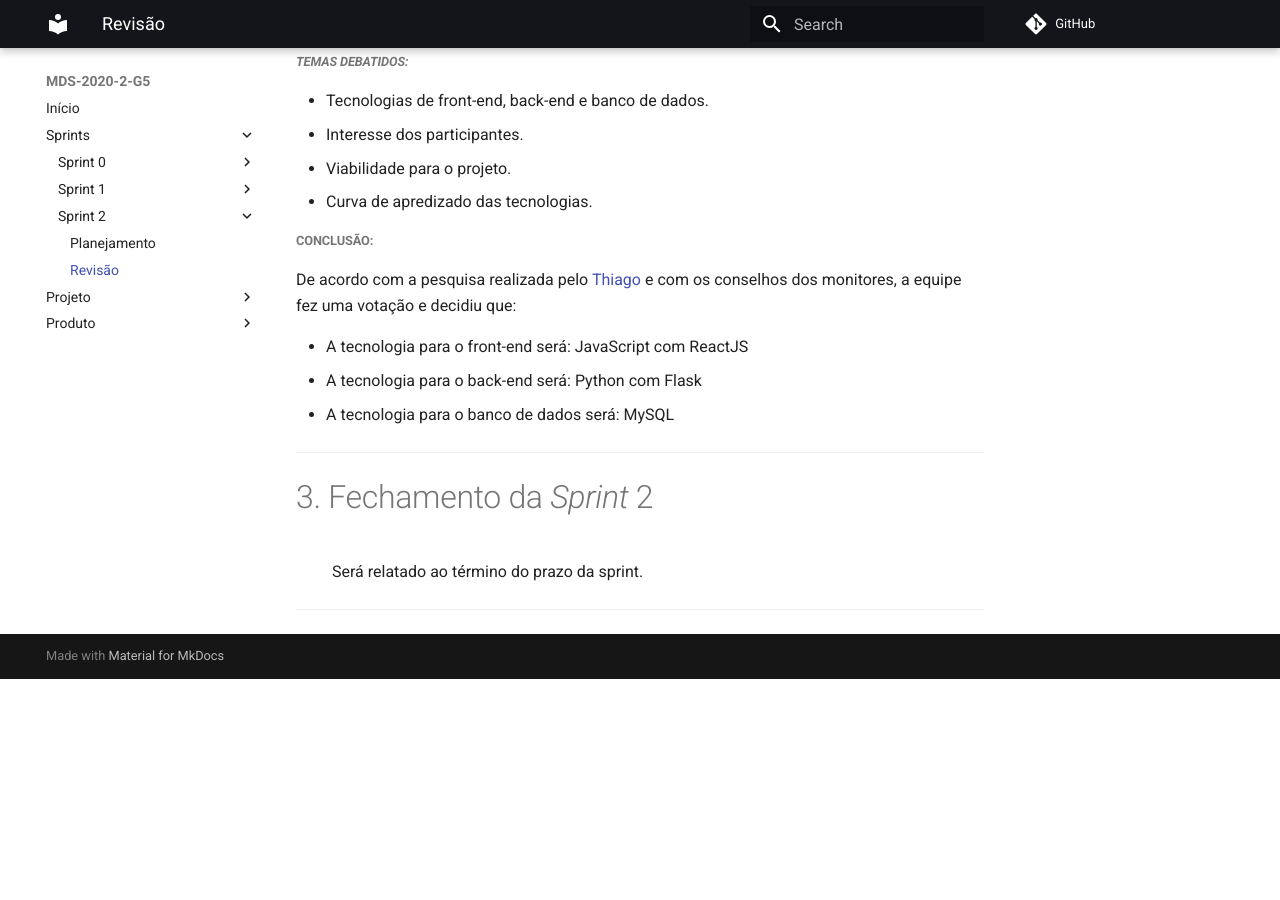
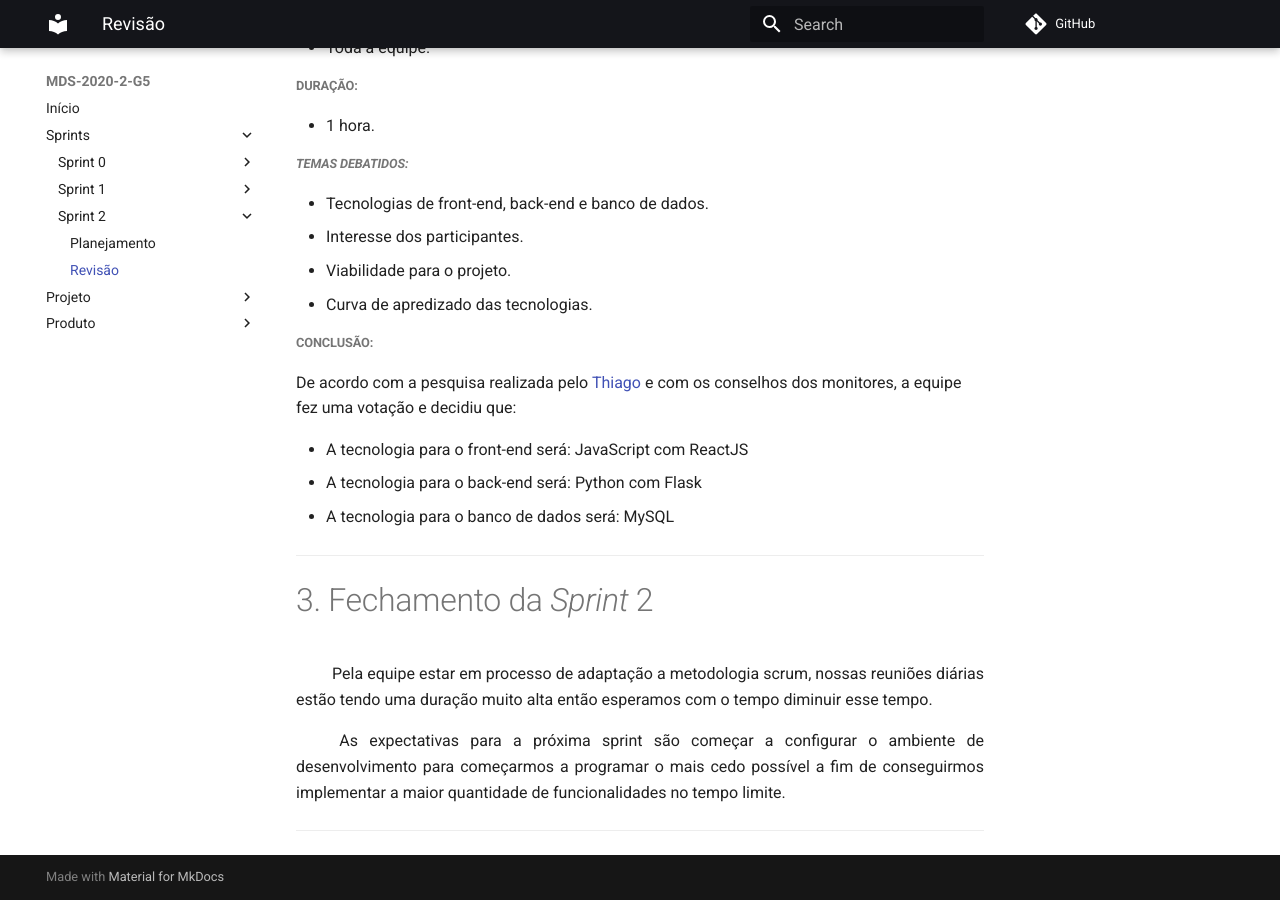
Before and after one commit to fga-eps-mds/2020.2-Anunbis, an MkDocs documentation site: the page built from docs/sprints/revisao-sprint-2.md, in a window 1280 px wide and 900 px high, scrolled down 1999 px. Built offline with MkDocs 1.6.1 and Material for MkDocs 9.7.7, drawn with Linux system fonts in a browser that asks for light colours; comment, search, counter and statistics services are not loaded; before the commit the page ends 2678 px from its top, so only the background shows below that; some of the changed text lies outside the part shown.

Commit message:
Adicionou relato e fechamento da sprint 2

```diff
--- a/docs/sprints/revisao-sprint-2.md
+++ b/docs/sprints/revisao-sprint-2.md
@@ -1,7 +1,6 @@
 # 1. Relato da _Sprint_ 2
 
-<p align="justify">&emsp;&emsp; Será relatado ao término do prazo da sprint.</p>
-
+<p align="justify">&emsp;&emsp; A Sprint 2 teve como objetivo geral criar a documentação do projeto. Foi a primeira semana em que o grupo tinha um tema definido então começamos a trabalhar em cima disso, definindo uma visão geral sobre a aplicação, quais tecnologias seriam utilizadas na produção, quais funcionalidades nós gostariamos de implementar e quais as necessidades do usuário nós gostaríamos resolver.</p>
 
 ---
 # 2. Reuniões da _Sprint_ 2
@@ -69,7 +68,10 @@ De acordo com a pesquisa realizada pelo [Thiago](https://github.com/thiagohdaqw)
 - A tecnologia para o banco de dados será: MySQL
 
 ---
+
 # 3. Fechamento da _Sprint_ 2
-<p align="justify">&emsp;&emsp; Será relatado ao término do prazo da sprint.</p>
+<p align="justify">&emsp;&emsp; Pela equipe estar em processo de adaptação a metodologia scrum, nossas reuniões diárias estão tendo uma duração muito alta então esperamos com o tempo diminuir esse tempo.</p>
+
+<p align="justify">&emsp;&emsp; As expectativas para a próxima sprint são começar a configurar o ambiente de desenvolvimento para começarmos a programar o mais cedo possível a fim de conseguirmos implementar a maior quantidade de funcionalidades no tempo limite.</p>
 
 ---
```
